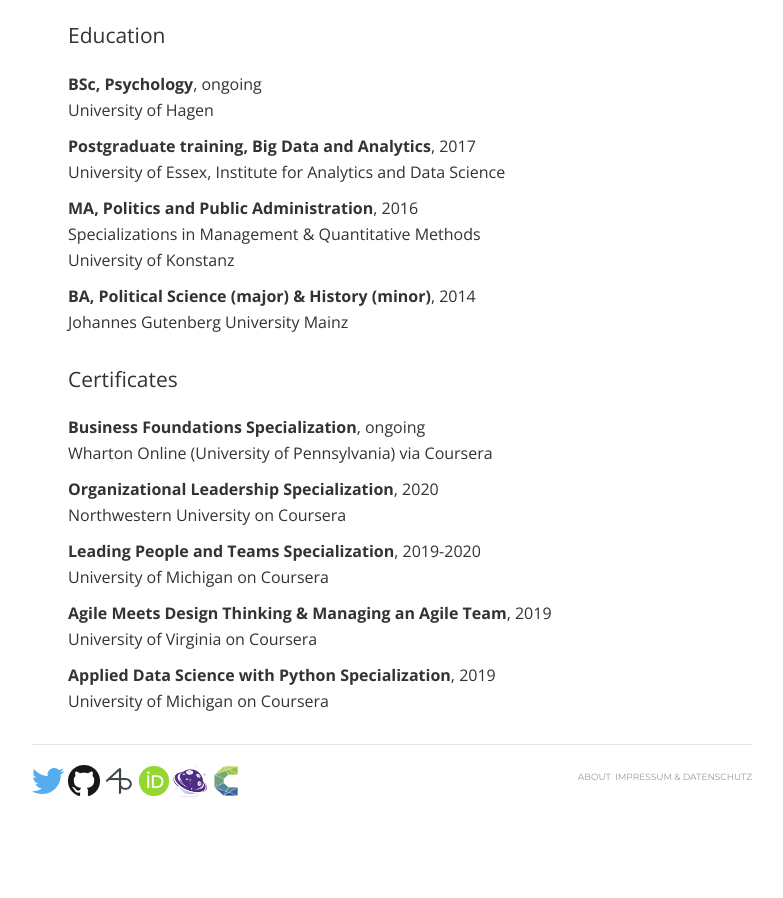
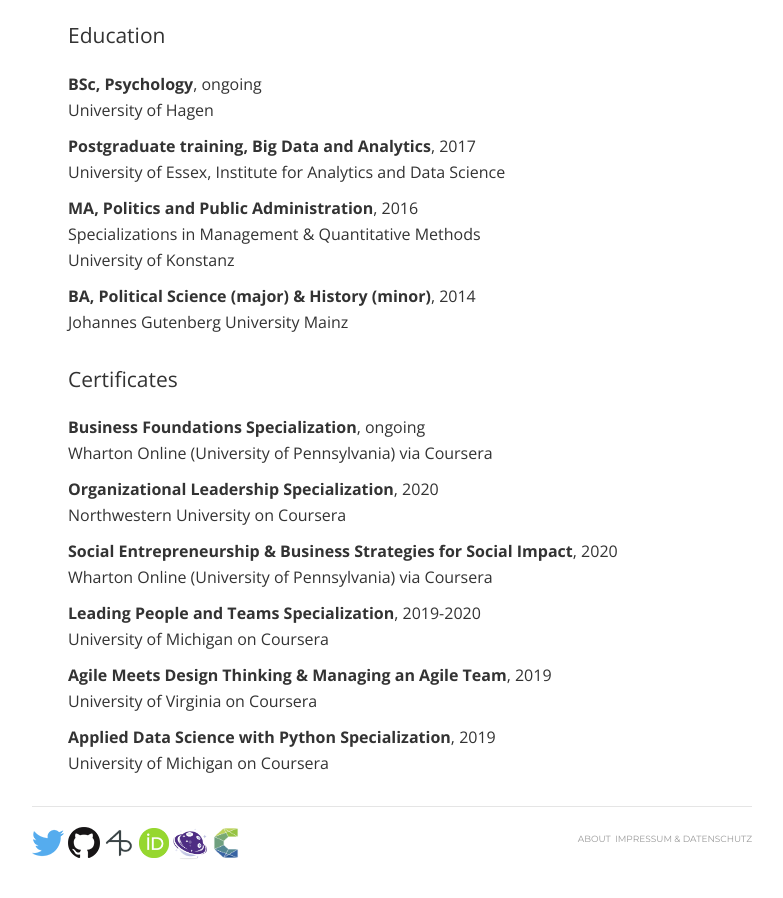
Before and after one commit to lhehnke/lhehnke.github.io, a Jekyll site: the page built from cv/index.html, in a window 1280 px wide and 900 px high, scrolled down 1713 px. Shown: the whole window, without its empty margins (248-1031 px from the left). Built offline with Jekyll 4.4.1, drawn with Linux system fonts in a browser that asks for light colours; nearby versions of some CDN libraries; before the commit the page ends 2551 px from its top, so only the background shows below that.

Commit message:
Update certificates

```diff
--- a/cv/index.html
+++ b/cv/index.html
@@ -105,6 +105,9 @@
     <p><strong>Organizational Leadership Specialization</strong>, 2020<br>
 				Northwestern University on Coursera</p>
 
+    <p><strong>Social Entrepreneurship & Business Strategies for Social Impact</strong>, 2020<br>
+				Wharton Online (University of Pennsylvania) via Coursera</p>
+
     <p><strong>Leading People and Teams Specialization</strong>, 2019-2020<br>
 				University of Michigan on Coursera</p>
 
```
